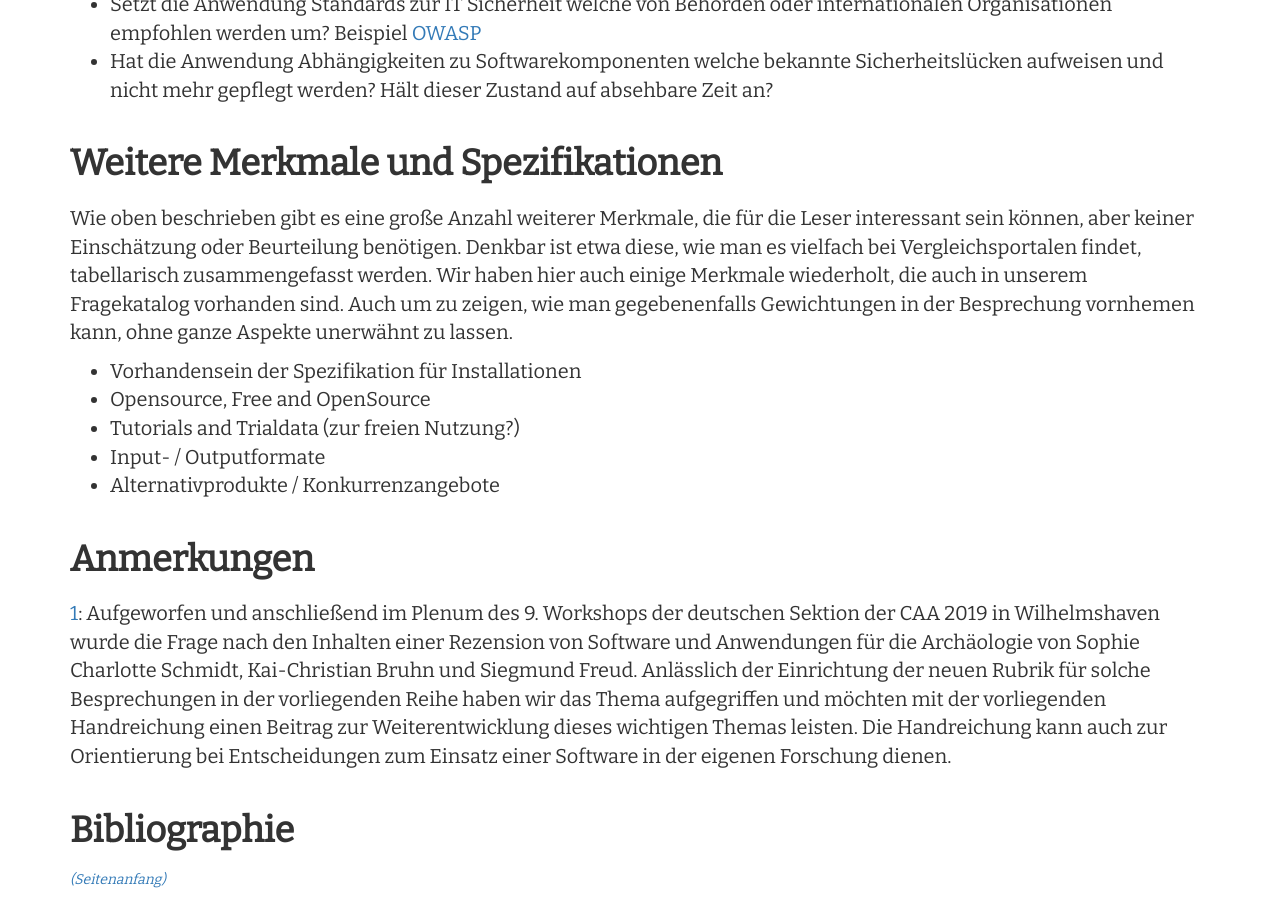
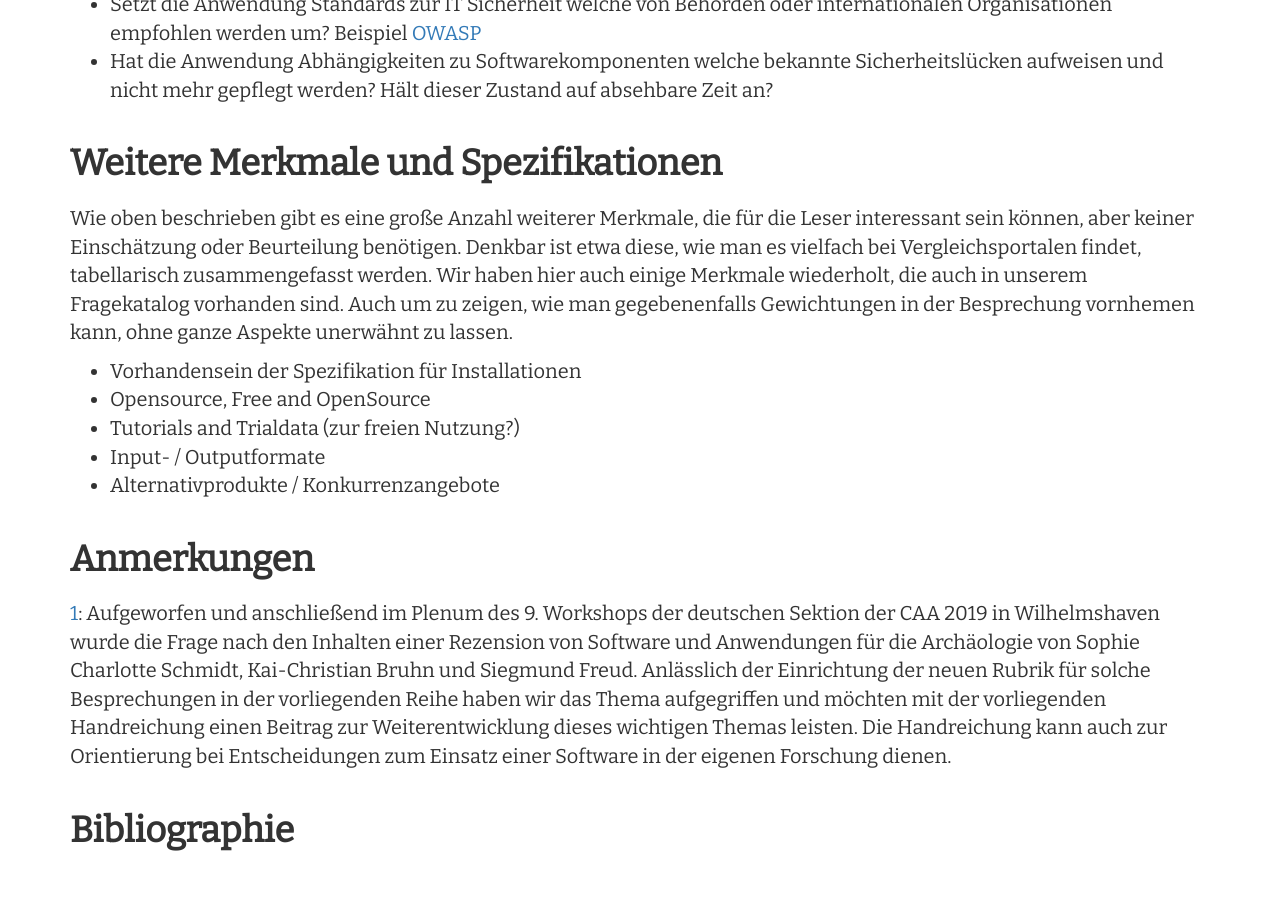
Before and after one commit to Research-Squirrel-Engineers/Impuls_SoftwareRezensionen_DGUF, a Jekyll site: the page built from Draft.md, in a window 1280 px wide and 900 px high, scrolled down 13987 px. Built offline with Jekyll 4.4.1, drawn with Linux system fonts in a browser that asks for light colours; nearby versions of some CDN libraries.

Commit message:
Update draft.html

```diff
--- a/_layouts/draft.html
+++ b/_layouts/draft.html
@@ -48,13 +48,13 @@ for (anchor in anchors){
         <section>
           {{content}}
 <div class="bibtex_structure">
-  <div class="group year" extra="DESC number">
-  	  <a href="#top" style="display: inline"><em>(Seitenanfang)</em></a>
+  <!--<div class="group year" extra="DESC number">
+  	  <a href="#top" style="display: inline"><em>(Seitenanfang)</em></a>-->
   	  <div style="padding-bottom:10px;"></div>
-  	  <div class="sort journal" extra="DESC string">
+  	  <div class="sort title" extra="DESC string">
 
       	<div class="templates"></div>
-      </div>
+  <!--    </div>-->
   </div>
 </div>
 <div class="if bibtex_template" style="display: none;">
```
